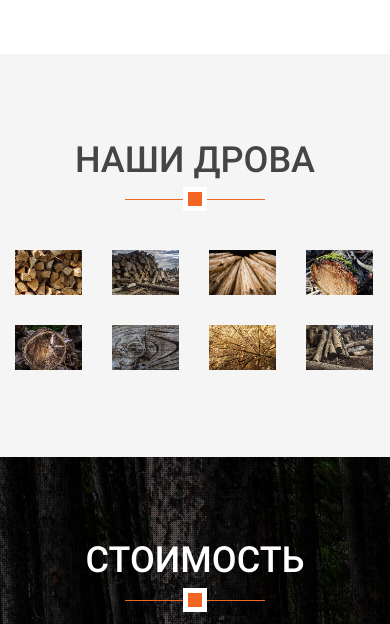
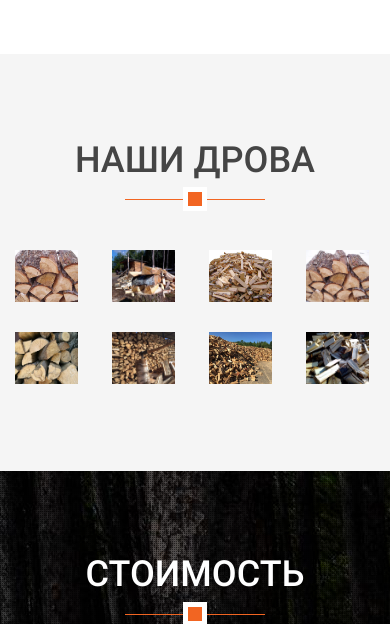
Before and after one commit to oxyfly/oxyfly.github.io, a PHP site: page / in a window 390 px wide. Shown: the part 1944-2568 px from the top of the page. Run offline with PHP 8.4, Linux system fonts and the light colour scheme; some libraries are stand-ins or nearby versions; some web fonts are replaced.

Commit message:
drova: changes

```diff
--- a/css/main.css
+++ b/css/main.css
@@ -647,6 +647,10 @@ ul.nostyle i {
     -ms-transition: 0.3s;
     -o-transition: 0.3s;
     transition: 0.3s;
+    width: 261px;
+    height: 174px;
+    -o-object-fit: cover;
+    object-fit: cover;
 }
 
 .img-responsive:hover {
@@ -1460,4 +1464,11 @@ ul.nostyle i {
         -o-transform: scale(1);
         transform: scale(1);
     }
+
+    .img-responsive {
+        width: 63px;
+        height: 52px;
+        -o-object-fit: cover;
+        object-fit: cover;
+    }
 }
```
Also changed, not shown: images/work_1.jpg, images/work_2.jpg, images/work_3.jpg, images/work_4.jpg, images/work_5.jpg, images/work_6.jpg, images/work_7.jpg, images/work_8.jpg.
